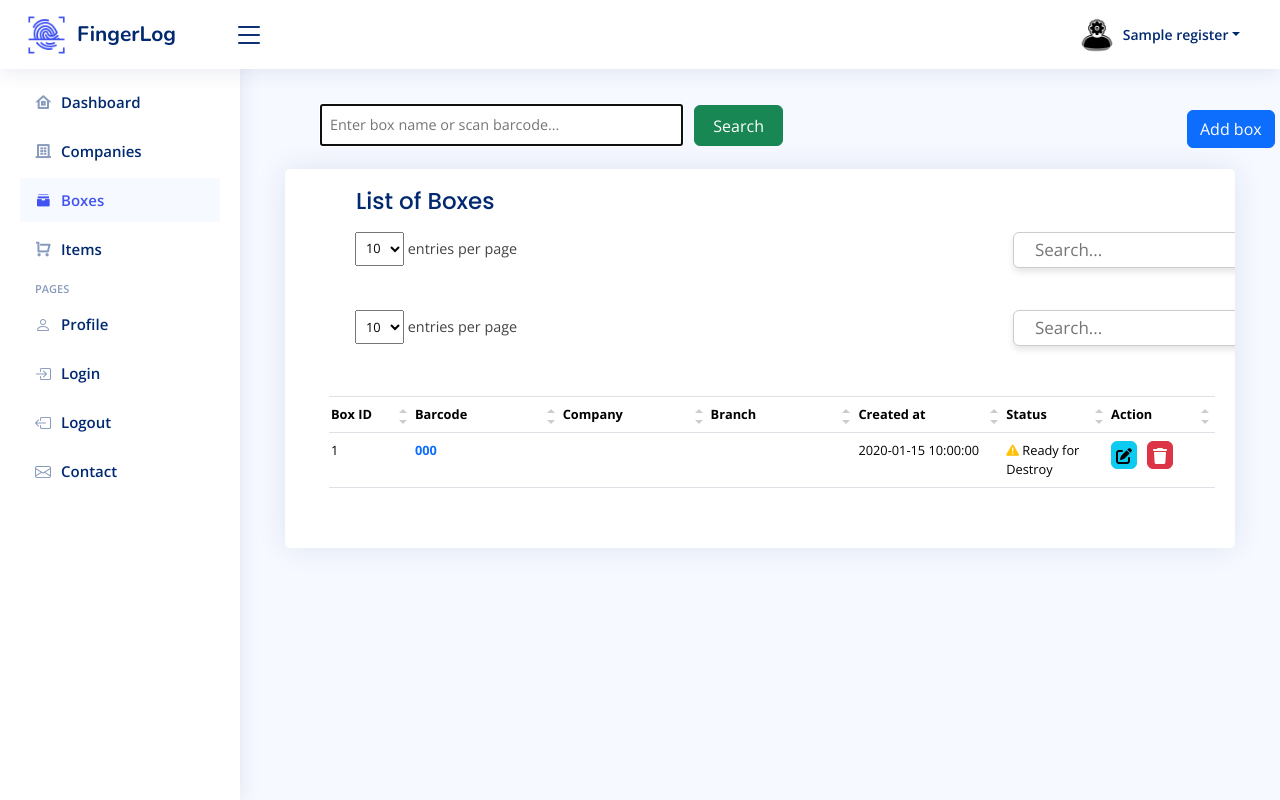
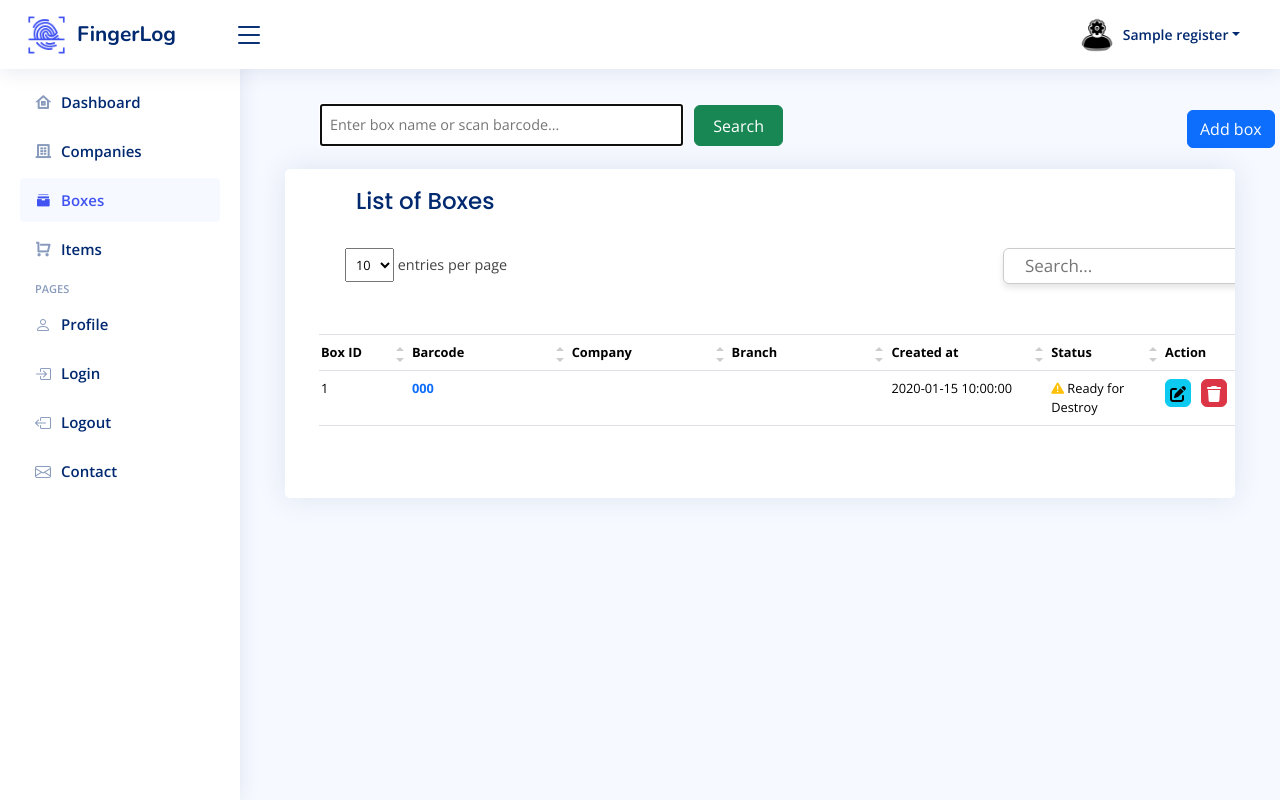
Before and after one commit to kamranzafar4343/NiceAdmin, a PHP site: page /box.php in a window 1280 px wide. Run offline with PHP 8.4, Linux system fonts and the light colour scheme; the visitor is signed in with stand-in values (Sample User, id 1); tables that the repository leaves empty or names only in its code hold one stand-in row (values such as "Sample post"); data that the repository does not hold is empty; some libraries are stand-ins or nearby versions; some web fonts are replaced.

Commit message:
just little bit change

```diff
--- a/box.php
+++ b/box.php
@@ -527,13 +527,13 @@ if (isset($_GET['query']) && !empty($_GET['query'])) {
                     <h5 class="card-title">List of Boxes</h5>
                     <div class="datatable-wrapper datatable-loading no-footer sortable searchable fixed-columns"><div class="datatable-top">
     <div class="datatable-dropdown">
-            <label>
+            <!-- <label>
                 <select class="datatable-selector" name="per-page"><option value="5">5</option><option value="10" selected="">10</option><option value="15">15</option><option value="-1">All</option></select> entries per page
             </label>
-        </div>
-    <div class="datatable-search">
+        </div> -->
+    <!-- <div class="datatable-search">
             <input class="datatable-input" placeholder="Search..." type="search" name="search" title="Search within table">
-        </div>
+        </div> -->
 </div>
                     <?php
                     if ($result->num_rows > 0) {
```
